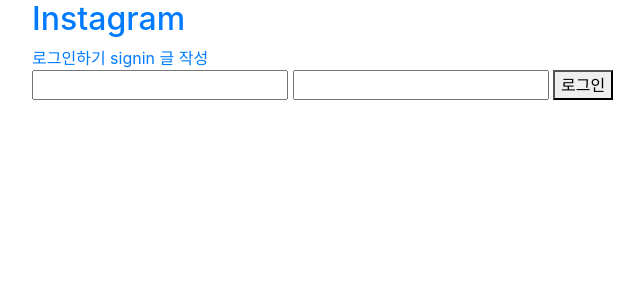
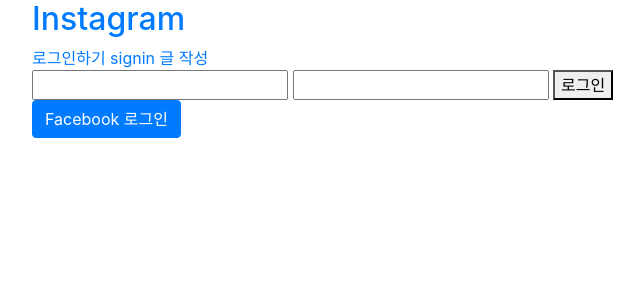
Before and after one commit to maro99/Instagram, a Django app: page /members/login/ in a window 1280 px wide. Shown: the top 300 px of the page, without its empty margins (53-697 px from the left). Run offline with Django 3.2, Linux system fonts and the light colour scheme; some libraries are stand-ins or nearby versions.

Commit message:
facebook login 구현

```diff
--- a/app/config/settings.py
+++ b/app/config/settings.py
@@ -153,3 +153,7 @@ MEDIA_URL ='/media/'
 
 
 STATICFILES_DIRS = [STATIC_DIR,]
+
+
+FACEBOOK_APP_ID =166861210842547
+FACEBOOK_APP_SECRET_CODE='3f43c3d7306bcaf79bbf43f42e2b47fa'
--- a/app/members/urls.py
+++ b/app/members/urls.py
@@ -15,4 +15,5 @@ urlpatterns = [
 
     path('<int:pk>/follow/',views.follow_toggle,name='follow-toggle'),
     path('<int:pk>/block/', views.block_toggle, name='block-toggle'),
+    path('facebook-login/', views.facebook_login,name='facebook-login'),
 ]
--- a/app/members/views.py
+++ b/app/members/views.py
@@ -1,9 +1,13 @@
 from django.contrib.auth import authenticate, login, logout, get_user_model
 from django.contrib.auth.decorators import login_required
+import json
 
 from django.http import HttpResponse
 from django.shortcuts import render, redirect
 from django.views.decorators.http import require_POST
+from pip._vendor import requests
+
+from config import settings
 
 User = get_user_model()
 
@@ -345,3 +349,96 @@ def block_toggle(request, pk):
             from_user.block(to_user)
 
     return redirect('index')
+
+
+def facebook_login(request):
+    # request의 GET에 온 'code'값을 HttpResponse로 보여주기
+    # 이 view와 url을 연결(주소는 redirect_url에 있는 주소)
+
+    # GET parameter의 'code에 값이 전달(authentication code)
+    # 전달받은 인증코드를 사용해서 엑세스토큰을 받음.
+    code = request.GET.get('code')
+    url = 'https://graph.facebook.com/v3.0/oauth/access_token'
+
+    params = {
+        'client_id':settings.FACEBOOK_APP_ID,
+        'redirect_uri':'http://localhost:8000/members/facebook-login/',
+        'client_secret':settings.FACEBOOK_APP_SECRET_CODE,
+        'code':code,
+    }
+
+    # 왼쪽 엑세스 코드교환 엔드포인터에 HTTP GET요청 후,
+    # 결과 response.text값을 HttpResponse에 출력.
+
+    # jason 반환됨.java script object nodtaion 자바스크립트에서 객체나타내기위한표기법
+    response = requests.get(url,params)
+
+    # jason형식 택스트를  jason parser 이용해서 python 객체(object)로반환함.
+    # response_dict = json.loads(response.text)
+    #위와 같은 결과
+    response_dict = response.json()
+    print(response_dict)
+
+    #여기서 access_token값만 꺼네서 HttpResponse로 출력.
+    access_token = response_dict['access_token']
+
+
+    # debug_token에 요청 보내고 결과 받기(받은 엑세스 토큰을 debug 결과에서 해당 토큰의 user_id(사용자 고유값) 가져올 수 있음.)
+    # 받은 결과의 'data'값을 HttpResponse로 출력.
+    # iput_token을 위의'access_token'
+    # access_token은 {client_id}|{client_secret} 값.
+
+    url = 'https://graph.facebook.com/debug_token'
+
+    params = {
+        'input_token':access_token,
+        'access_token':'{}|{}'.format(
+            settings.FACEBOOK_APP_ID,settings.FACEBOOK_APP_SECRET_CODE
+        )
+    }
+    response = requests.get(url, params)
+
+
+
+
+    # GraphAPI의 ,'me'(User) 를 이용해서  Facebook User정보 받아오기.
+    url='https://graph.facebook.com/v3.0/me'
+
+    params={
+        'fields':
+            ','.join(['id','name','first_name','last_name','picture']),
+        'access_token': access_token,
+    }
+    response = requests.get(url, params)
+    response_dict = response.json()
+
+    # 받아온 정보 중 회원가입에 필요한 요소들 꺼내기
+    facebook_user_id = response_dict['id']
+    first_name=response_dict['first_name']
+    last_name=response_dict['last_name']
+    url_img_profile = response_dict['picture']['data']['url']
+
+    # 있으면 get없으면 create하고 True도 같이 반환.
+    user, user_created = User.objects.get_or_create(
+        username=facebook_user_id, #이값은 고유해서 get할때 사용 가능.
+        defaults={                 #이값은 고유하지 않아도됨. 입력되는 값.
+            'first_name':first_name,
+            'last_name':last_name,
+        }
+    )
+
+    # # 유저가 새로 생성되었다면. ---------->위의 default값으로 한번에 해결 가능.
+    # if user_created:
+    #     user.first_name = first_name
+    #     user.last_name = last_name
+    #     user.save()
+
+    login(request, user)
+
+
+    # print(facebook_user_id)
+    # print(first_name)
+    # print(last_name)
+    # print(url_img_profile)
+
+    return redirect('index')
--- a/app/templates/members/login.html
+++ b/app/templates/members/login.html
@@ -15,6 +15,10 @@
         <!--#input 에서 name~한게 key로 전달된다. 입력된값은  value로 전달된다. -->
 
     </form>
+    	<a href="https://www.facebook.com/v3.0/dialog/oauth?
+		client_id=166861210842547
+		&redirect_uri=http://localhost:8000/members/facebook-login/
+		&scope=email,public_profile" class="btn btn-primary">Facebook 로그인</a>
 </div>
 
 
```
Also changed, not shown: 1 other file.
